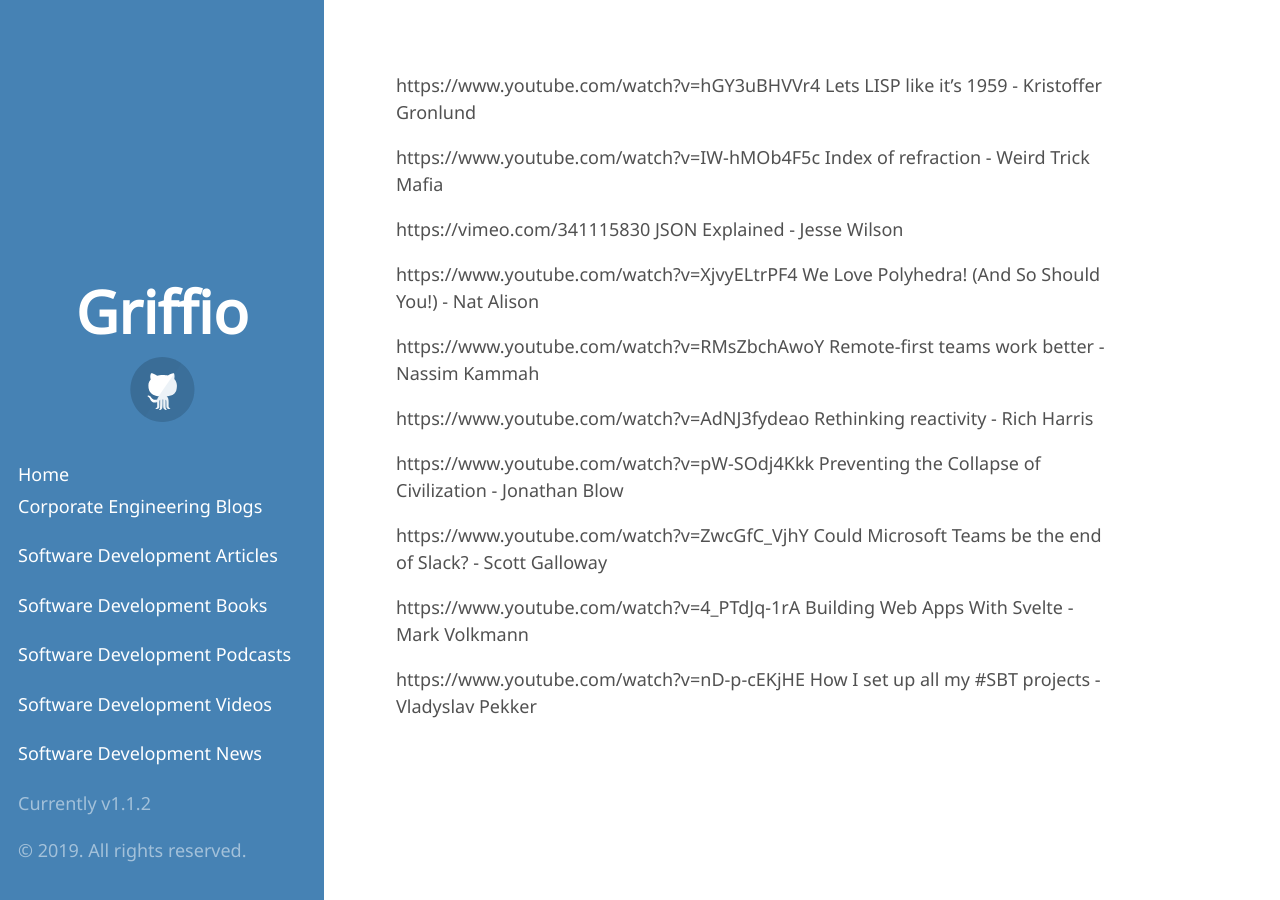
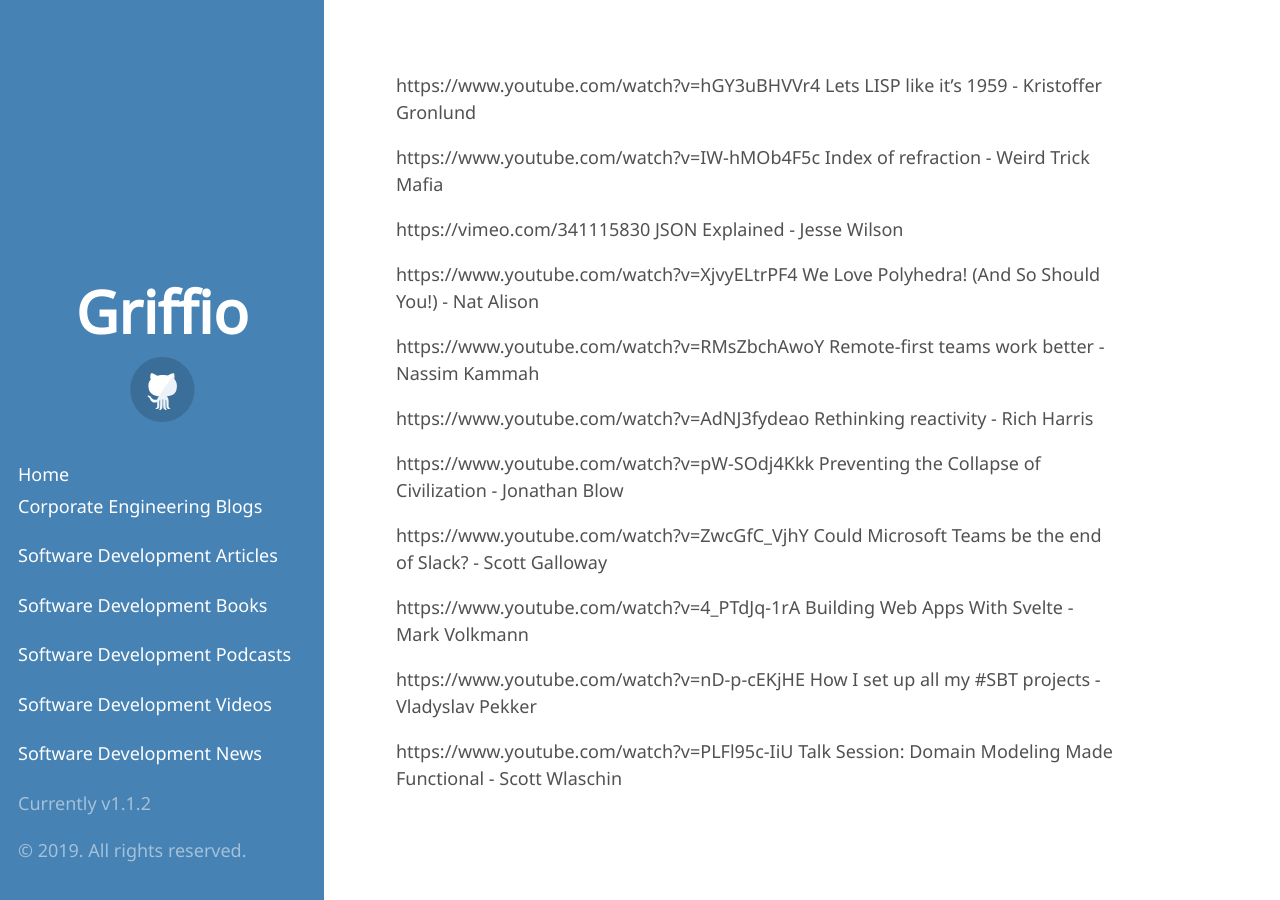
Before and after one commit to griffio/griffio.github.io, a Jekyll site: the page built from tech_talks_highlighted_2019.md, in a window 1280 px wide. Built offline with Jekyll 4.4.1, drawn with Linux system fonts in a browser that asks for light colours; some web fonts are replaced; our own code applies the rules of GitHub Pages for plain Markdown files.

Commit message:
Update tech_talks_highlighted_2019.md

```diff
--- a/tech_talks_highlighted_2019.md
+++ b/tech_talks_highlighted_2019.md
@@ -18,3 +18,5 @@
 https://www.youtube.com/watch?v=4_PTdJq-1rA Building Web Apps With Svelte - Mark Volkmann
 
 https://www.youtube.com/watch?v=nD-p-cEKjHE How I set up all my #SBT projects - Vladyslav Pekker
+
+https://www.youtube.com/watch?v=PLFl95c-IiU Talk Session: Domain Modeling Made Functional - Scott Wlaschin
```
